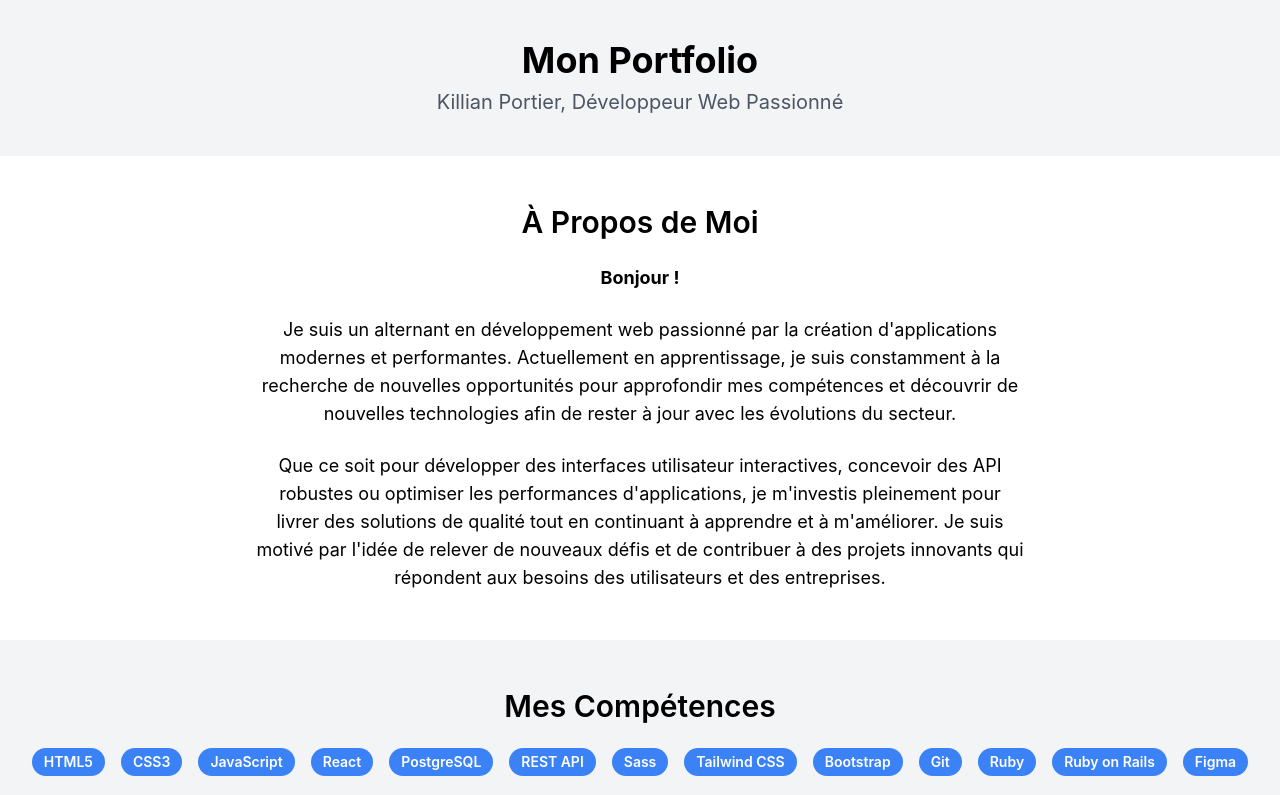
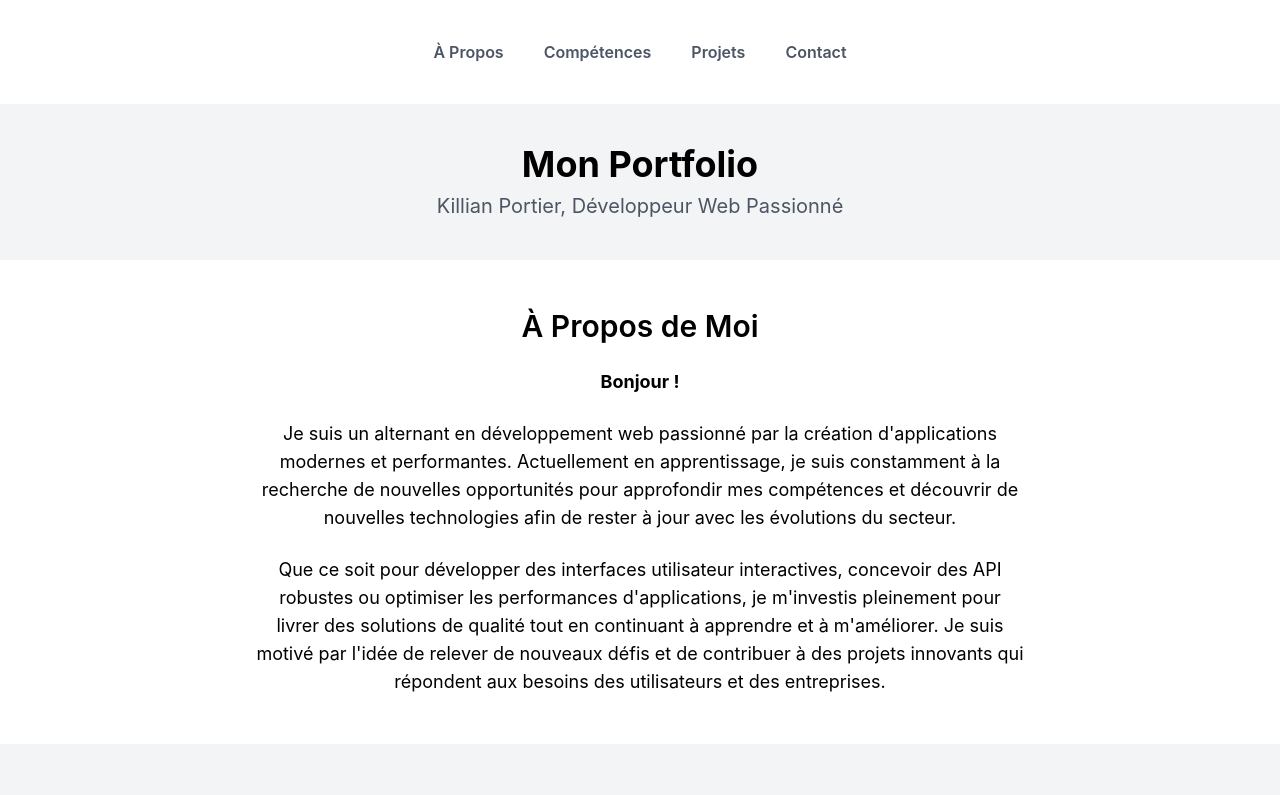
Before and after one commit to Killrian47/mon-portfolio, a React (Create React App) app: page / in a window 1280 px wide. Shown: the top 795 px of the page. Built offline with nearby package versions, Linux system fonts and the light colour scheme.

Commit message:
feat: Add navigation bar

```diff
--- a/src/App.js
+++ b/src/App.js
@@ -13,6 +13,10 @@ function App() {
         <link rel="icon" href="/logo.png" />
       </head>
       <Header />
+      <div className="text-center py-10 bg-gray-100">
+        <h1 className="text-4xl font-bold mb-2">Mon Portfolio</h1>
+        <p className="text-xl text-gray-600">Killian Portier, Développeur Web Passionné</p>
+      </div>
       <AboutSection />
       <SkillsSection />
       <main className="container mx-auto px-4 py-12 mb-6">
--- a/src/components/Header.jsx
+++ b/src/components/Header.jsx
@@ -2,9 +2,22 @@ import React from 'react'
 
 const Header = () => {
   return (
-    <header className="text-center py-10 bg-gray-100">
-      <h1 className="text-4xl font-bold mb-2">Mon Portfolio</h1>
-      <p className="text-xl text-gray-600">Killian Portier, Développeur Web Passionné</p>
+    <header className="text-center py-10 ">
+      <ul className='flex justify-center gap-10 items-center mx-10'>
+
+        <li>
+          <a href="#about" className="font-semibold text-gray-600 hover:text-gray-900">À Propos</a>
+        </li>
+        <li>
+          <a href="#skills" className="font-semibold text-gray-600 hover:text-gray-800">Compétences</a>
+        </li>
+        <li>
+          <a href="#projects" className="font-semibold text-gray-600 hover:text-gray-800">Projets</a>
+        </li>
+        <li>
+          <a href="#contact" className="font-semibold text-gray-600 hover:text-gray-800">Contact</a>
+        </li>
+      </ul>
     </header>
   )
 }
```
